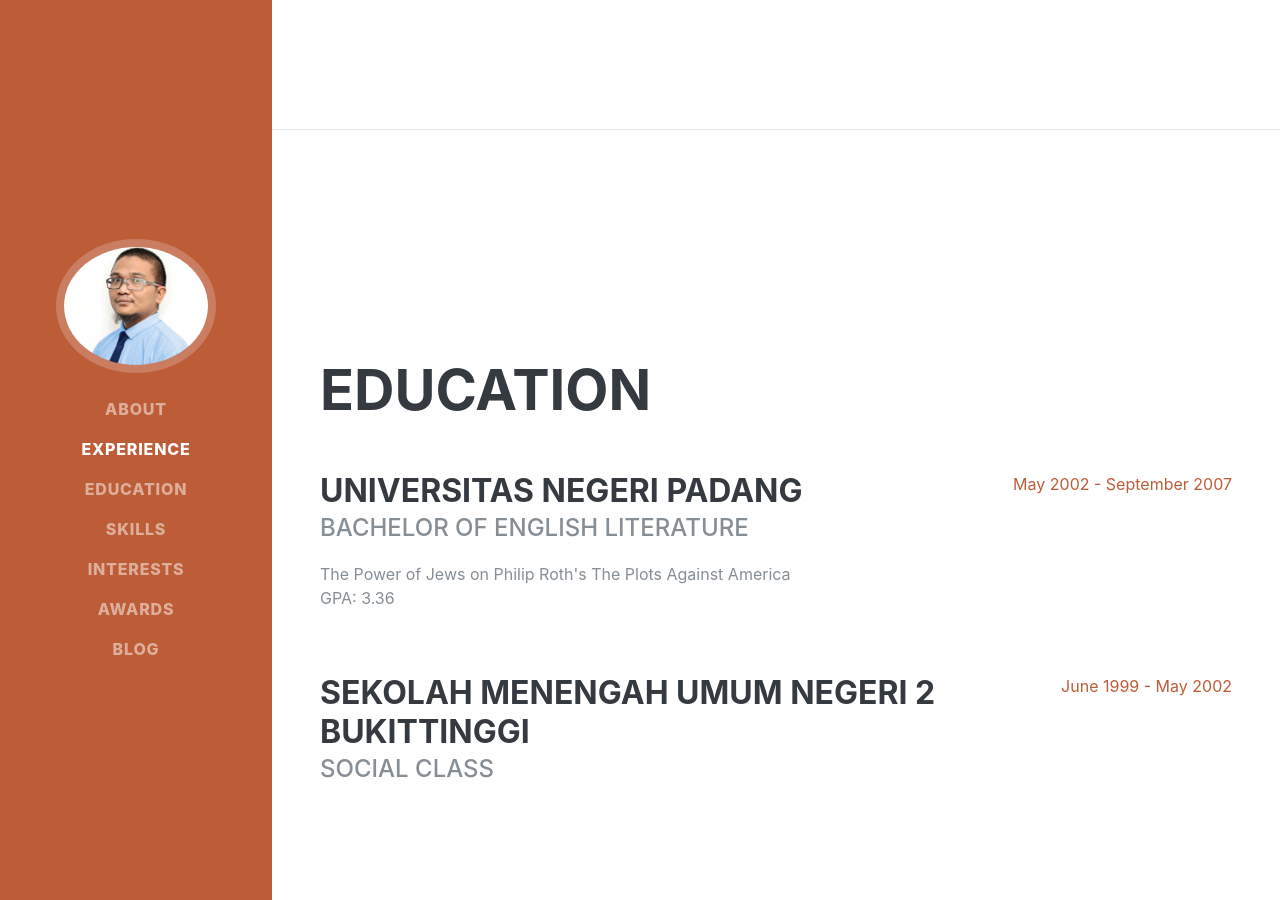
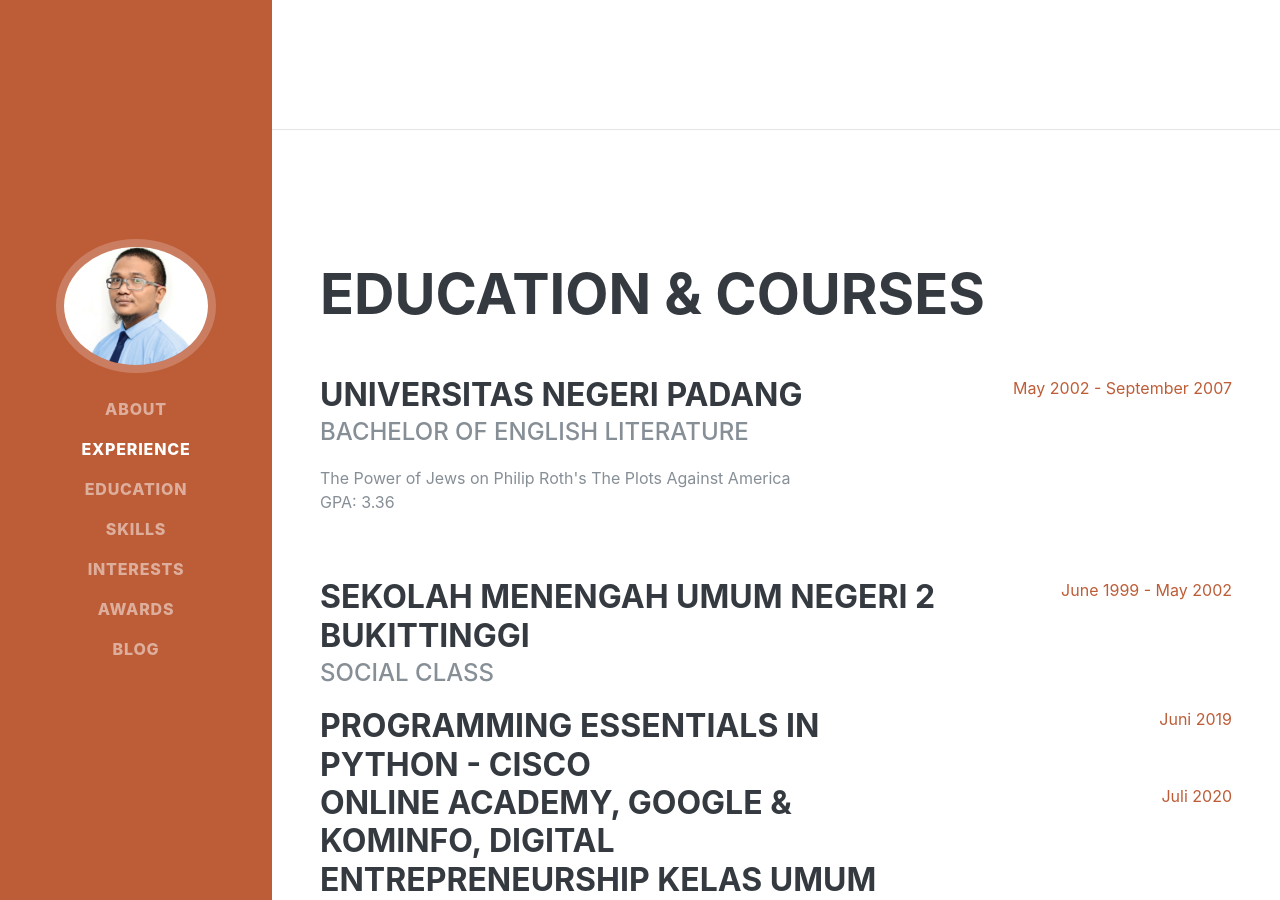
Before and after one commit to kandra-id/kandra-id.github-io, a Jekyll site: the page built from index.html, in a window 1280 px wide and 900 px high, scrolled down 1672 px. Built offline with Jekyll 4.4.1, drawn with Linux system fonts in a browser that asks for light colours; some web fonts are replaced; some of the changed text lies outside the part shown.

Commit message:
Update default.html

```diff
--- a/_layouts/default.html
+++ b/_layouts/default.html
@@ -68,7 +68,7 @@
 
     <section class="resume-section p-3 p-lg-5 d-flex align-items-center" id="education">
       <div class="w-100">
-        <h2 class="mb-5">Education</h2>
+        <h2 class="mb-5">Education &amp; Courses</h2>
 
         <div class="resume-item d-flex flex-column flex-md-row justify-content-between mb-5">
           <div class="resume-content">
@@ -91,6 +91,24 @@
             <span class="text-primary">June 1999 - May 2002</span>
           </div>
         </div>
+
+        <div class="resume-item d-flex flex-column flex-md-row justify-content-between">
+        <div class="resume-content">
+          <h3 class="mb-0">Programming Essentials in Python - Cisco</h3>
+          </div>
+          <div class="resume-date text-md-right">
+          <span class="text-primary">Juni 2019</span>
+          </div>
+        </div>
+
+        <div class="resume-item d-flex flex-column flex-md-row justify-content-between">
+          <div class="resume-content">
+          <h3 class="mb-0">Online Academy, Google &amp; Kominfo, Digital Entrepreneurship Kelas Umum</h3>
+          </div>
+          <div class="resume-date text-md-right">
+          <span class="text-primary">Juli 2020</span>
+          </div>
+          </div>
 
       </div>
     </section>
@@ -142,7 +160,7 @@
 
     <section class="resume-section p-3 p-lg-5 d-flex align-items-center" id="awards">
       <div class="w-100">
-        <h2 class="mb-5">Awards &amp; Courses</h2>
+        <h2 class="mb-5">Awards</h2>
         <ul class="fa-ul mb-0">
           <li>
             <i class="fa-li fa fa-trophy text-warning"></i>
@@ -156,10 +174,6 @@
           <li>
             <i class="fa-li fas fa-search-dollar text-warning"></i>
             Online Academy, Google &amp; Kominfo, Google Bisnisku
-          </li>
-          <li>
-            <i class="fa-li fab fa-python text-warning"></i>
-            Online Academy, Cisco &amp; Kominfo, Programming Essentials in Python - Cisco
           </li>
         </ul>
       </div>
```
